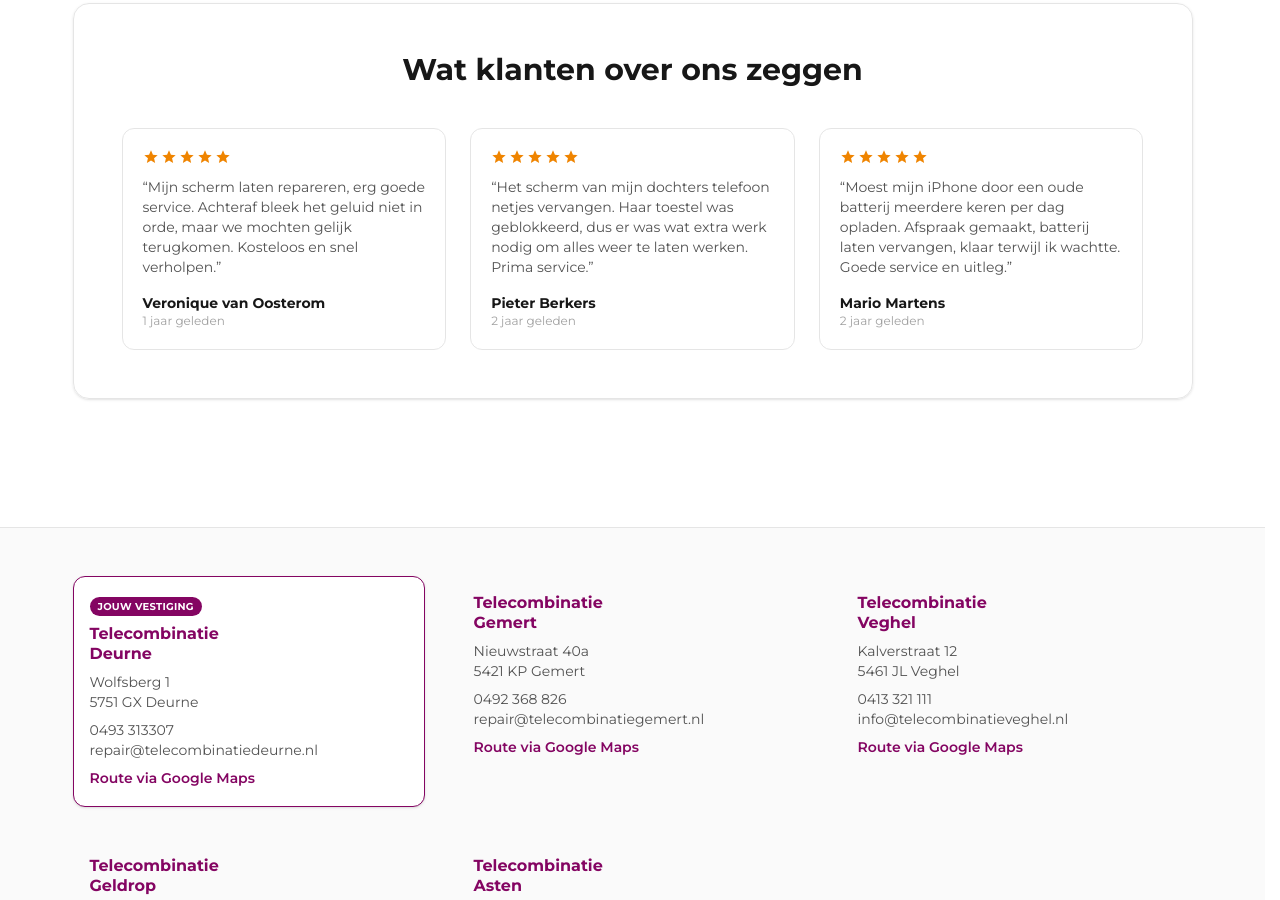
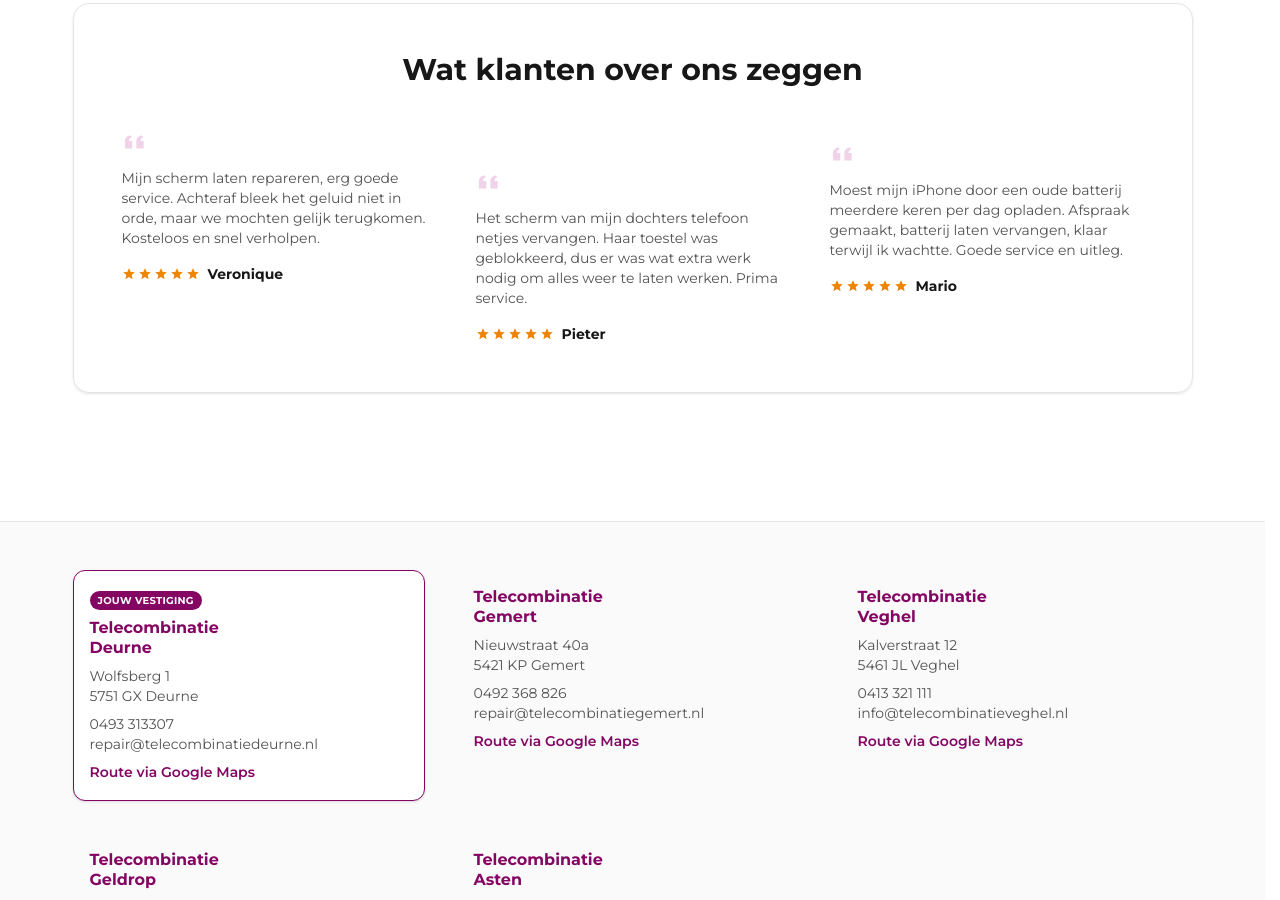
Before and after one commit to bmjvanboven/reparatiedeurne, a Next.js app: page / in a window 1280 px wide. Shown: the part 1220-2120 px from the top of the page. Built offline with nearby package versions, Linux system fonts and the light colour scheme; no server answers.

Commit message:
ReviewsBlok: alleen voornamen, geen tijdsaanduiding, losser vormgegeven
Kaders weg, quote-icoon toegevoegd en de drie reviews staggeren nu
verticaal zodat de rij minder als een strak grid oogt.

Co-Authored-By: Claude Sonnet 5 <noreply@anthropic.com>

```diff
--- a/src/components/ReviewsBlok.tsx
+++ b/src/components/ReviewsBlok.tsx
@@ -1,24 +1,20 @@
 type Review = {
   naam: string;
-  wanneer: string;
   tekst: string;
 };
 
 /** Ingekorte, echte Google-reviews, qua lengte iets gelijkgetrokken. */
 const REVIEWS: Review[] = [
   {
-    naam: "Veronique van Oosterom",
-    wanneer: "1 jaar geleden",
+    naam: "Veronique",
     tekst: "Mijn scherm laten repareren, erg goede service. Achteraf bleek het geluid niet in orde, maar we mochten gelijk terugkomen. Kosteloos en snel verholpen.",
   },
   {
-    naam: "Pieter Berkers",
-    wanneer: "2 jaar geleden",
+    naam: "Pieter",
     tekst: "Het scherm van mijn dochters telefoon netjes vervangen. Haar toestel was geblokkeerd, dus er was wat extra werk nodig om alles weer te laten werken. Prima service.",
   },
   {
-    naam: "Mario Martens",
-    wanneer: "2 jaar geleden",
+    naam: "Mario",
     tekst: "Moest mijn iPhone door een oude batterij meerdere keren per dag opladen. Afspraak gemaakt, batterij laten vervangen, klaar terwijl ik wachtte. Goede service en uitleg.",
   },
 ];
@@ -31,6 +27,16 @@ function StarIcon({ className }: { className?: string }) {
   );
 }
 
+function QuoteIcon({ className }: { className?: string }) {
+  return (
+    <svg viewBox="0 0 24 24" fill="currentColor" className={className} aria-hidden="true">
+      <path d="M7.2 6.5C4.6 6.5 2.5 8.6 2.5 11.2v6.3h6.3v-6.3H6.1c0-1.6.9-2.9 2.5-3.2l-1.4-1.5zM17 6.5c-2.6 0-4.7 2.1-4.7 4.7v6.3h6.3v-6.3h-2.7c0-1.6.9-2.9 2.5-3.2L17 6.5z" />
+    </svg>
+  );
+}
+
+const STAGGER = ["", "sm:mt-10", "sm:mt-3"];
+
 export function ReviewsBlok() {
   return (
     <section className="pb-16">
@@ -39,17 +45,19 @@ export function ReviewsBlok() {
           Wat klanten over ons zeggen
         </h2>
 
-        <div className="mx-auto mt-10 grid max-w-5xl gap-6 sm:grid-cols-3">
-          {REVIEWS.map(review => (
-            <div key={review.naam} className="rounded-xl border border-neutral-200 p-5">
-              <div className="flex gap-0.5 text-tc-oranje">
-                {Array.from({ length: 5 }).map((_, i) => (
-                  <StarIcon key={i} className="h-4 w-4" />
-                ))}
+        <div className="mx-auto mt-10 grid max-w-5xl gap-x-10 gap-y-10 sm:grid-cols-3">
+          {REVIEWS.map((review, i) => (
+            <div key={review.naam} className={STAGGER[i]}>
+              <QuoteIcon className="h-7 w-7 text-tc-paars-rand" />
+              <p className="mt-3 text-sm text-neutral-600">{review.tekst}</p>
+              <div className="mt-4 flex items-center gap-2">
+                <div className="flex gap-0.5 text-tc-oranje">
+                  {Array.from({ length: 5 }).map((_, j) => (
+                    <StarIcon key={j} className="h-3.5 w-3.5" />
+                  ))}
+                </div>
+                <p className="text-sm font-bold text-neutral-900">{review.naam}</p>
               </div>
-              <p className="mt-3 text-sm text-neutral-600">&ldquo;{review.tekst}&rdquo;</p>
-              <p className="mt-4 text-sm font-bold text-neutral-900">{review.naam}</p>
-              <p className="text-xs text-neutral-400">{review.wanneer}</p>
             </div>
           ))}
         </div>
```
